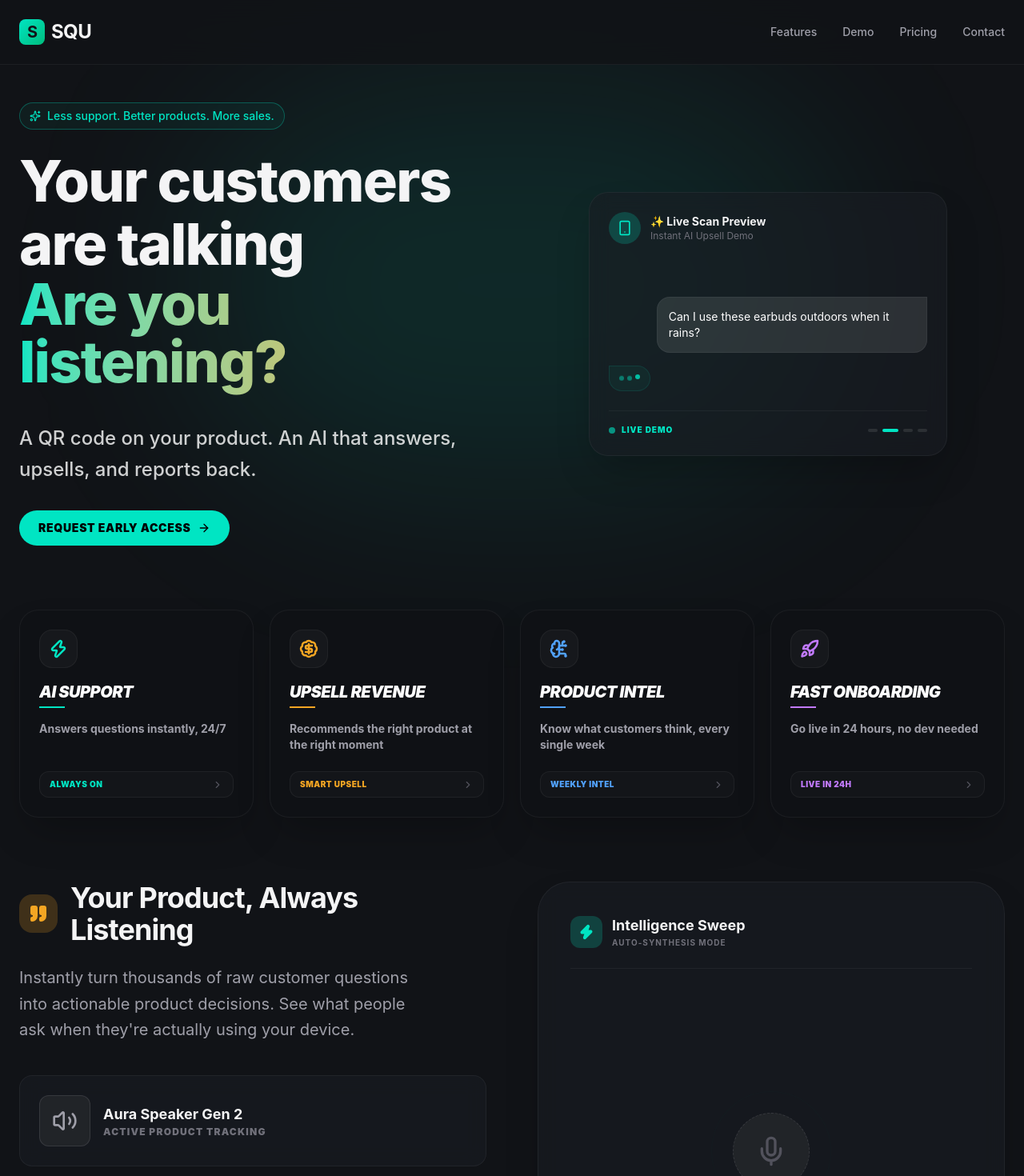
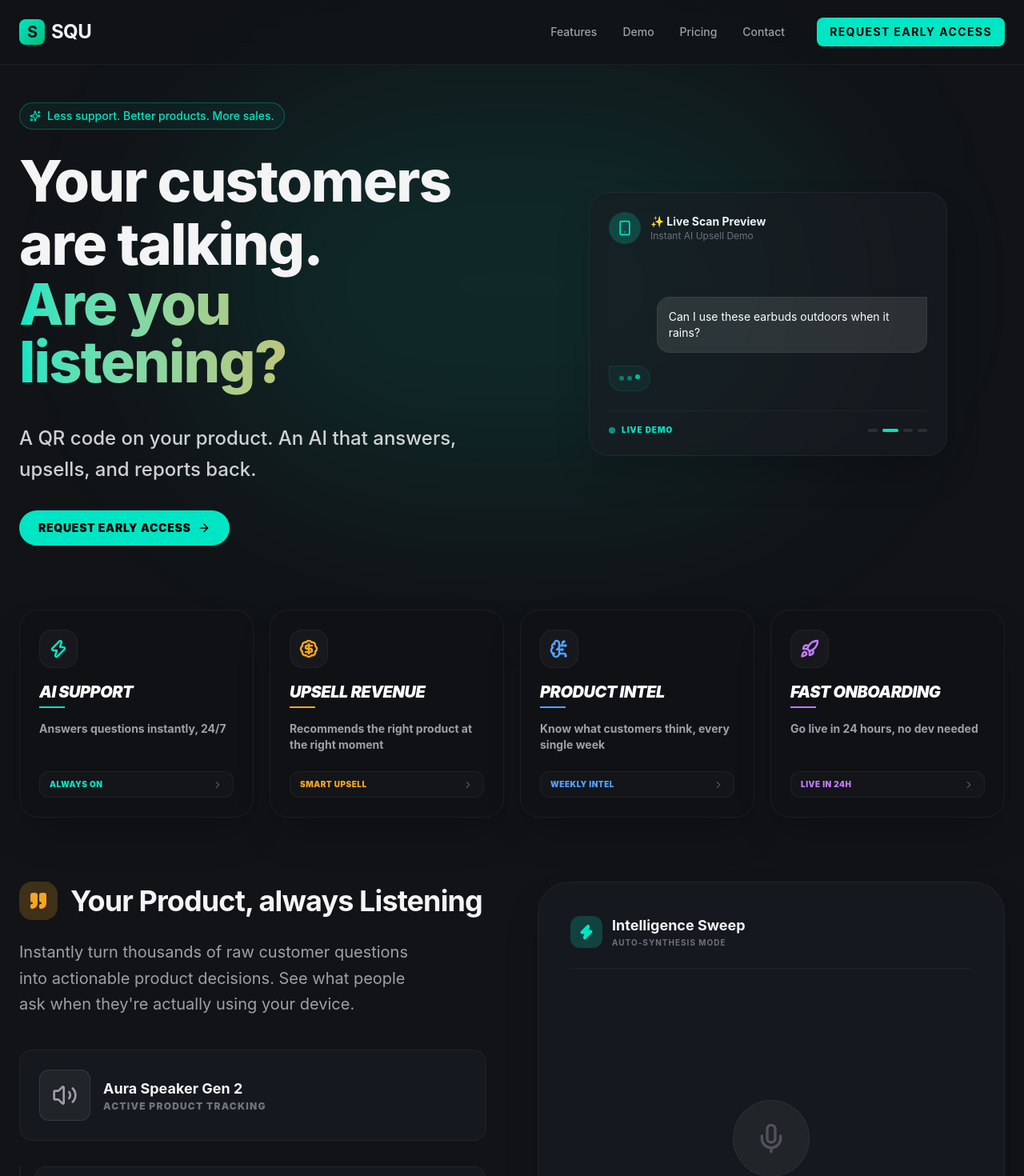
Before and after one commit to kevinlarretche/squ-landing, a React (Vite) app: page / in a window 1280 px wide. Shown: the top 1470 px of the page at 80% size. Built offline with nearby package versions, Linux system fonts and the light colour scheme.

Commit message:
add Nav Bar

```diff
--- a/src/App.jsx
+++ b/src/App.jsx
@@ -131,18 +131,32 @@ export default function App() {
       {/* NAVBAR */}
       <nav className="fixed top-0 w-full z-50 bg-[#111317]/80 backdrop-blur-lg border-b border-white/5">
         <div className="max-w-7xl mx-auto px-6 h-20 flex items-center justify-between">
+          {/* Logo */}
           <div className="flex items-center gap-2">
             <div className="w-8 h-8 rounded-lg bg-gradient-to-br from-[#00E5C3] to-emerald-500 flex items-center justify-center">
               <span className="text-[#111317] font-bold text-xl tracking-tighter">S</span>
             </div>
             <span className="text-2xl font-bold tracking-tight">SQU</span>
           </div>
-          <div className="hidden md:flex items-center gap-8">
-            <a href="#features" className="text-sm font-medium text-zinc-400 hover:text-white transition-colors">Features</a>
-            <a href="#demo" className="text-sm font-medium text-zinc-400 hover:text-white transition-colors">Demo</a>
-            <a href="#pricing" className="text-sm font-medium text-zinc-400 hover:text-white transition-colors">Pricing</a>
-            <a href="#contact" className="text-sm font-medium text-zinc-400 hover:text-white transition-colors">Contact</a>
+
+          {/* Desktop links + CTA */}
+          <div className="hidden md:flex items-center gap-6">
+            <div className="flex items-center gap-8">
+              <a href="#features" className="text-sm font-medium text-zinc-400 hover:text-white transition-colors">Features</a>
+              <a href="#demo" className="text-sm font-medium text-zinc-400 hover:text-white transition-colors">Demo</a>
+              <a href="#pricing" className="text-sm font-medium text-zinc-400 hover:text-white transition-colors">Pricing</a>
+              <a href="#contact" className="text-sm font-medium text-zinc-400 hover:text-white transition-colors">Contact</a>
+            </div>
+            {/* CTA Button */}
+            <a
+              href="#contact"
+              className="ml-4 px-4 py-2 bg-[#00E5C3] text-black font-bold text-sm rounded-lg uppercase tracking-widest hover:bg-[#00cba0] transition-colors"
+            >
+              Request Early Access
+            </a>
           </div>
+
+          {/* Mobile menu toggle */}
           <button className="md:hidden text-zinc-400" onClick={() => setIsMobileMenuOpen(!isMobileMenuOpen)}>
             {isMobileMenuOpen ? <X size={24} /> : <Menu size={24} />}
           </button>
@@ -161,7 +175,7 @@ export default function App() {
             </FadeIn>
             <FadeIn delay={100}>
               <h1 className="text-5xl md:text-7xl font-extrabold tracking-tight mb-6 leading-[1.1] overflow-visible">
-                Your customers are talking{" "}
+                Your customers are talking.{" "}
                 <span className="block pb-4 text-5xl md:text-7xl text-transparent bg-clip-text bg-gradient-to-r from-[#00E5C3] to-[#F5A623]">
                   Are you listening?
                 </span>
@@ -298,7 +312,7 @@ export default function App() {
                     <div className="w-12 h-12 rounded-2xl bg-[#F5A623]/20 flex items-center justify-center">
                       <Quote className="text-[#F5A623]" size={24} fill="currentColor" />
                     </div>
-                    <h2 className="text-4xl font-bold tracking-tight">Your Product, Always Listening</h2>
+                    <h2 className="text-4xl font-bold tracking-tight">Your Product, always Listening</h2>
                   </div>
                   <p className="text-xl text-zinc-400 leading-relaxed max-w-lg">
                     Instantly turn thousands of raw customer questions into actionable product decisions. See what people ask when they're actually using your device.
```
